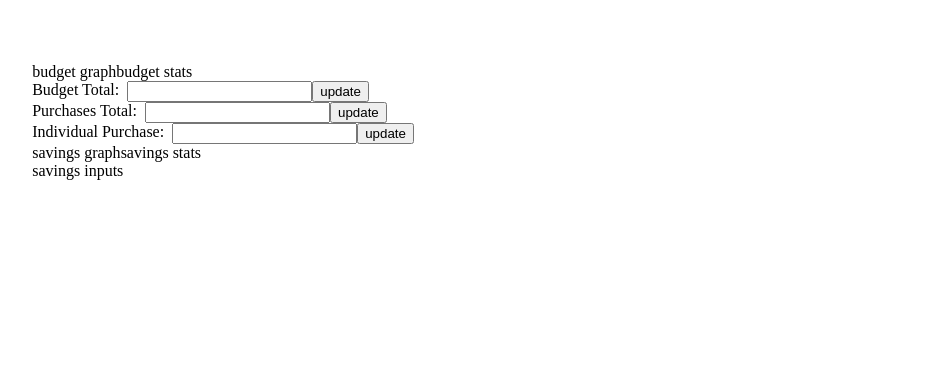
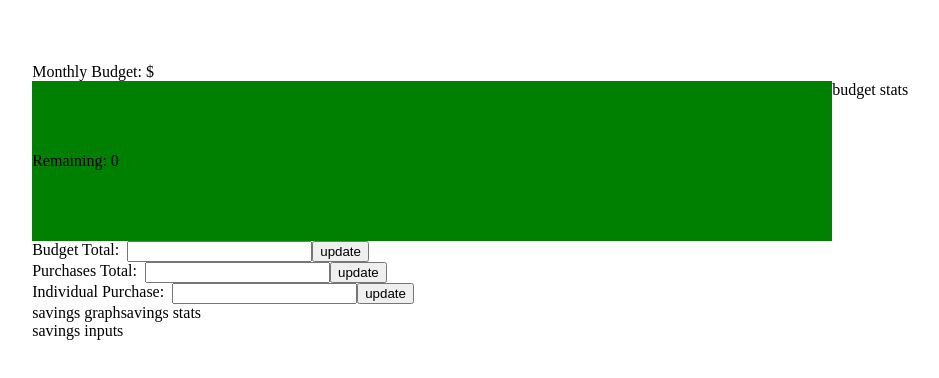
Before and after one commit to KPS-GitHub/my-data-2020, a React (Create React App) app: page /money in a window 1280 px wide. Shown: the top 378 px of the page, without its empty margins (39-978 px from the left). Built offline with nearby package versions, Linux system fonts and the light colour scheme; no server answers.

Commit message:
have a basic budget bar graph that uses the values from firebase

```diff
--- a/src/components/Sections/Money/Page/Budget/Budget.js
+++ b/src/components/Sections/Money/Page/Budget/Budget.js
@@ -32,8 +32,9 @@ class Budget extends React.Component {
   render() {
     return(
       <SectionWrap>
+        Monthly Budget: ${this.state.monthlyBudget}
         <RowWrap>
-          <BudgetGraph />
+          <BudgetGraph data={this.state} />
           <BudgetStats />
         </RowWrap>
         <RowWrap>
--- a/src/components/Sections/Money/Page/Budget/BudgetGraph.js
+++ b/src/components/Sections/Money/Page/Budget/BudgetGraph.js
@@ -1,11 +1,52 @@
 import React from 'react';
+import styled from 'styled-components';
 
-const BudgetGraph = () => {
+const BudgetGraph = (props) => {
+  console.log("props from BudgetGraph", props);
+
+  const percentSpent = (props.data.totalSpent / props.data.monthlyBudget) * 100;
   return (
-    <div>
-      budget graph
-    </div>
+    <Wrap>
+      <SpentBar style={{width: percentSpent+`%`}} >
+        Spent: {props.data.totalSpent}
+      </SpentBar>
+      <RemainingBar style={{width: (100-percentSpent)+`%`, left: percentSpent+`%`}} >
+        Remaining: {props.data.monthlyBudget - props.data.totalSpent}
+      </RemainingBar>
+    </Wrap>
   );
 }
 
 export default BudgetGraph;
+
+
+const Wrap = styled.div`
+  position: relative;
+  height: 10rem;
+  width: 50rem;
+  background: green;
+`
+
+const SpentBar = styled.div`
+  height: 100%;
+  // width controlled by variable and inline styling
+  background: red;
+  position: absolute;
+  top: 0;
+  left: 0;
+  display: flex;
+  justify-content: center;
+  align-items: center;
+`
+
+const RemainingBar = styled.div`
+  height: 100%;
+  // width controlled by variable and inline styling
+  background: green;
+  position: absolute;
+  top: 0;
+  // left controlled by variable and inline styling
+  display: flex;
+  justify-content: center;
+  align-items: center;
+`
```
